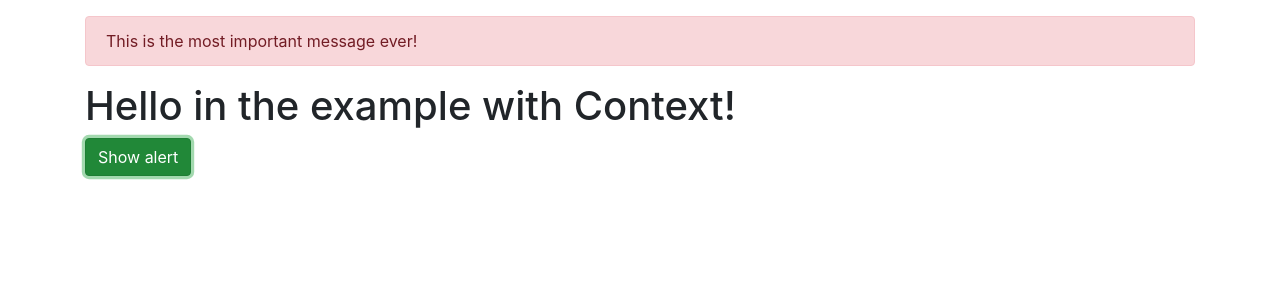
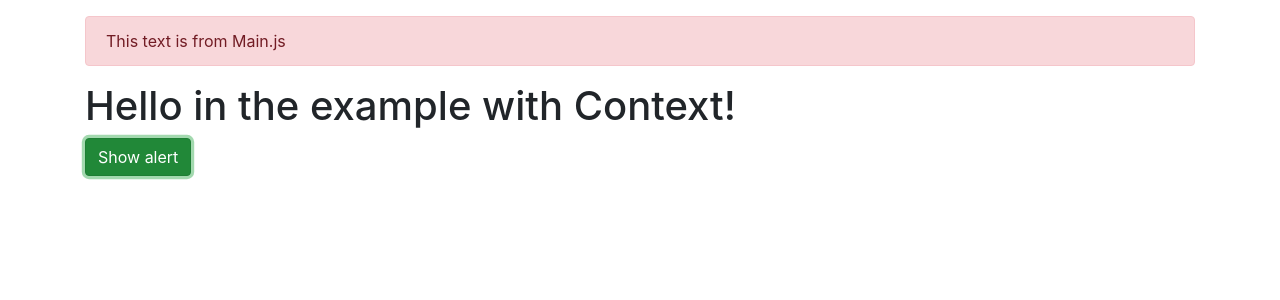
Before and after one commit to AnastasiaChernogaeva/React-Redux, a React (Create React App) app in the folder react-hooks/: page / in a window 1280 px wide. Both pictures are taken after a click on the button "Show alert". Shown: the top 300 px of the page. Built offline with nearby package versions, Linux system fonts and the light colour scheme.

Commit message:
useReducer

```diff
--- a/react-hooks/src/Main.jsx
+++ b/react-hooks/src/Main.jsx
@@ -5,14 +5,14 @@
 // toggle{}
 export default function  Main(){
     // const toggle =useAlertToggle()
-    const {toggle} =useAlert()
+    const {show} =useAlert()
 
     return(
         <>
         <h1>
             Hello in the example with Context!
         </h1>
-        <button className="btn btn-success" onClick={toggle}>Show alert</button>
+        <button className="btn btn-success" onClick={()=>show('This text is from Main.js')}>Show alert</button>
         </>
     )
 }
--- a/react-hooks/src/alert/Alert.jsx
+++ b/react-hooks/src/alert/Alert.jsx
@@ -6,8 +6,9 @@
 
    if(!alert.visible) return null
     return(
-        <div className="alert alert-danger">
-                This is the most important message ever!
+        <div className="alert alert-danger" onClick = {alert.hide}>
+                {/* This is the most important message ever! */}
+                {alert.text}
         </div>
     )
 
--- a/react-hooks/src/alert/AlertContext.js
+++ b/react-hooks/src/alert/AlertContext.js
@@ -1,30 +1,44 @@
-import React, { useContext, useState } from "react";
+import React, { useContext, useReducer } from "react";
 
 const AlertContext = React.createContext();
 export const useAlert = () => {
   return useContext(AlertContext);
 };
 
-// const AlertToggleContext = React.createContext();
-// export const useAlertToggle = () => {
-//   return useContext(AlertToggleContext);
-// };
+const SHOW_ALERT = "show";
+const HIDE_ALERT = "hide";
+
+const reducer = (state, action) => {
+  switch (action.type) {
+    case SHOW_ALERT:
+      return { ...state, visible: true, text: action.text };
+    case HIDE_ALERT:
+      return { ...state, visible: false };
+    default:
+      return state;
+  }
+};
 
 export const AlertProvider = ({ children }) => {
-  const [alert, setAlert] = useState(false);
-  const toggleAlert = () => setAlert((prev) => !prev);
+  const [state, dispatch] = useReducer(reducer, {
+    visible: false,
+    text: "",
+  });
+
+  //для изменения стейта используем dispatch
+  const show = (text) => dispatch({ type: SHOW_ALERT, text });
+  const hide = () => dispatch({ type: HIDE_ALERT });
 
   return (
-    // <AlertContext.Provider value={alert}>
     <AlertContext.Provider
       value={{
-        visible: alert,
-        toggle: toggleAlert,
+        visible: state.visible,
+        text: state.text,
+        show,
+        hide,
       }}
     >
-      {/* <AlertToggleContext.Provider value={toggleAlert}> */}
       {children}
-      {/* </AlertToggleContext.Provider> */}
     </AlertContext.Provider>
   );
 };
```
